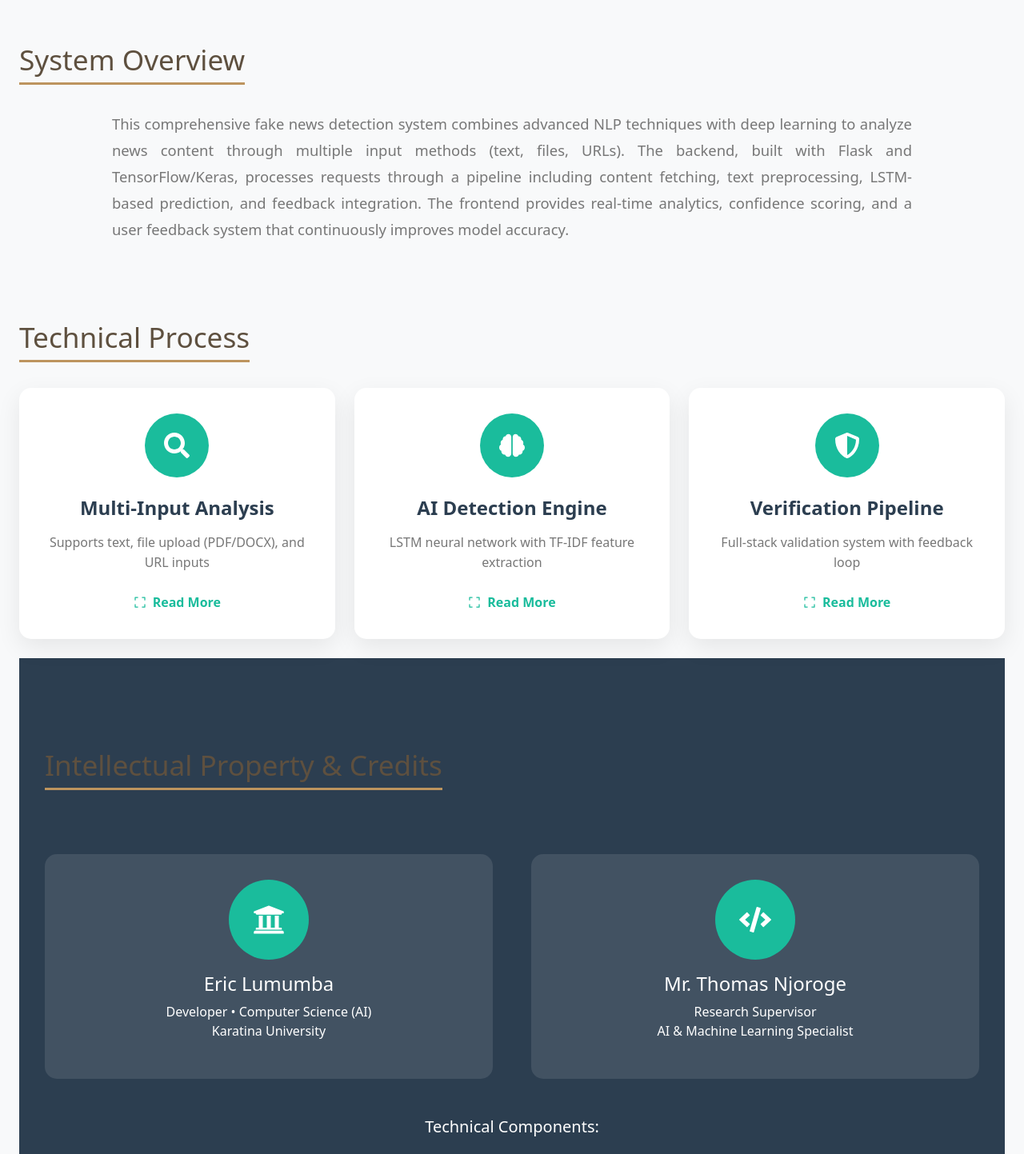
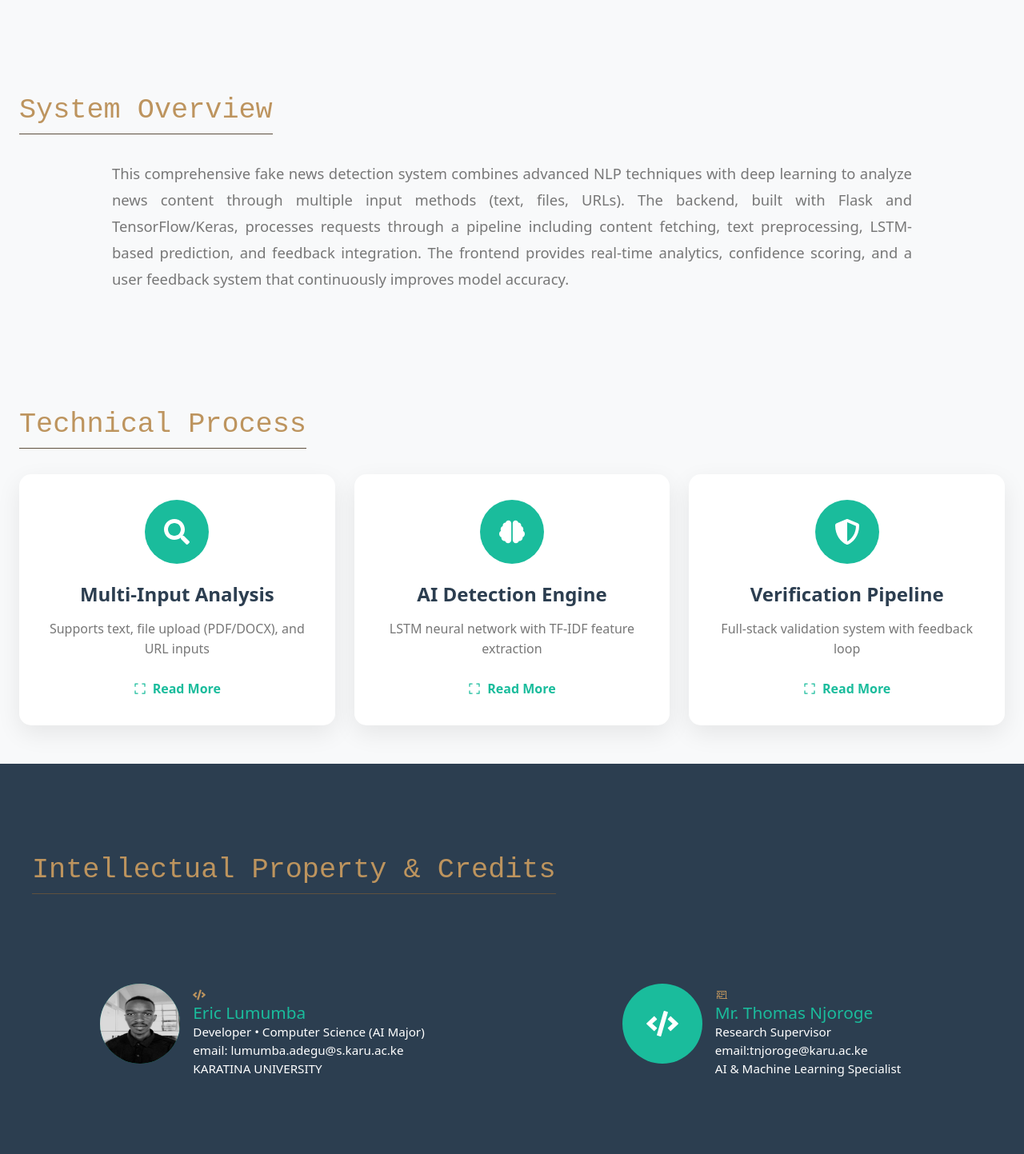
Before and after one commit to Ericadeshh/Fake-News-Detection-AI-System, a React (Vite) app in the folder F.N.D-Project-Codebase/FND_Frontend/: page /about in a window 1280 px wide. Shown: the part 233-1676 px from the top of the page at 80% size. Built offline with nearby package versions, Linux system fonts and the light colour scheme.

Commit message:
Complete About.tsx UI update

```diff
--- a/F.N.D-Project-Codebase/FND_Frontend/index.html
+++ b/F.N.D-Project-Codebase/FND_Frontend/index.html
@@ -11,6 +11,11 @@
       rel="stylesheet"
     />
 
+    <link
+      href="https://fonts.googleapis.com/css2?family=Orbitron&display=swap"
+      rel="stylesheet"
+    />
+
     <meta name="viewport" content="width=device-width, initial-scale=1.0" />
     <title>Vite + React + TS</title>
   </head>
--- a/F.N.D-Project-Codebase/FND_Frontend/src/components/header.module.css
+++ b/F.N.D-Project-Codebase/FND_Frontend/src/components/header.module.css
@@ -4,10 +4,10 @@
   top: 0;
   left: 0;
   right: 0;
-  background-color: #ffffff;
+  background-color: rgb(255, 255, 255, 0.1);
   z-index: 1000;
   padding: 0.1rem 0.3em;
-  box-shadow: 0 2px 10px rgba(0, 0, 0, 0.05);
+  /*box-shadow: 0 2px 10px rgba(0, 0, 0, 0.05);*/
 }
 
 .mainHeaderContainer {
@@ -16,7 +16,7 @@
   align-items: center;
   max-width: 1400px;
   margin: 0 auto;
-  padding: 0.5rem 1rem;
+  padding: 0.9rem 1rem;
 }
 
 .headerIcon {
--- a/F.N.D-Project-Codebase/FND_Frontend/src/pages/About.module.css
+++ b/F.N.D-Project-Codebase/FND_Frontend/src/pages/About.module.css
@@ -1,5 +1,8 @@
 .aboutSection {
-  padding: 4rem 1.5rem;
+  padding-top: 4rem;
+  padding-bottom: 0rem;
+  padding-left: 0rem;
+  padding-right: 0rem;
   background-color: #f8f9fa;
   min-height: 100vh;
   display: flex;
@@ -13,8 +16,14 @@
   margin-bottom: 3rem;
   text-align: center;
   padding: 0 1rem;
+  display: flex;
+  flex-direction: column;
+  align-items: center;
 }
-
+.overview,
+.howItWorks {
+  padding: 1.5rem;
+}
 .titleIcon {
   color: #1abc9c;
   margin-right: 1.5rem;
@@ -23,12 +32,13 @@
 }
 
 .sectionTitle {
-  color: #5e503f;
+  color: #bd945e;
   font-size: 2.2rem;
   margin: 3rem 0 2rem;
   padding-bottom: 0.5rem;
-  border-bottom: 3px solid #bd945e;
+  border-bottom: 1px solid #5e503f;
   display: inline-block;
+  font-family: "Roboto Mono", monospace; /* Robotic-style font */
 }
 
 .sectionText {
@@ -144,10 +154,14 @@
 }
 
 .profileCard {
-  background: rgba(255, 255, 255, 0.1);
+  display: flex;
+  gap: 1rem;
+  flex-wrap: wrap;
+  margin: 0 auto;
+  background: transparent;
   padding: 2rem;
   border-radius: 15px;
-  text-align: center;
+  text-align: left;
   transition: transform 0.3s ease;
 }
 
@@ -166,12 +180,33 @@
   justify-content: center;
   font-size: 2.5rem;
 }
-
+.profileImage img {
+  width: 100%;
+  height: 100%;
+  border-radius: 50%;
+}
+.overlayIcon {
+  color: #bd945e;
+}
+.profileCard p {
+  color: #fff;
+  font-size: 0.95rem;
+}
+.profileCard h4 {
+  color: #1abc9c;
+  font-size: 1.3rem;
+  font-weight: 500;
+  margin: 0;
+}
 .techStack {
   text-align: center;
   margin: 3rem 0;
 }
-
+.techStack h5 {
+  color: #bd945e;
+  font-size: 1.3rem;
+  margin-bottom: 1.5rem;
+}
 .techIcons {
   display: flex;
   justify-content: center;
--- a/F.N.D-Project-Codebase/FND_Frontend/src/pages/About.tsx
+++ b/F.N.D-Project-Codebase/FND_Frontend/src/pages/About.tsx
@@ -7,11 +7,13 @@ import {
   FaShieldAlt,
   FaCode,
   FaDatabase,
-  FaUniversity,
 } from "react-icons/fa";
 import { motion, AnimatePresence } from "framer-motion";
 import { SiTensorflow, SiFlask } from "react-icons/si";
 import { AiOutlineExpand } from "react-icons/ai";
+import { LiaChalkboardTeacherSolid } from "react-icons/lia";
+
+import passportImg from "../assets/passport.jpg";
 
 const About = () => {
   const [isMounted, setIsMounted] = useState(false);
@@ -150,26 +152,37 @@ const About = () => {
           <div className={styles.profileGrid}>
             <div className={styles.profileCard}>
               <div className={styles.profileImage}>
-                <FaUniversity />
+                <img src={passportImg} alt="Eric Lumumba's Passport" />
               </div>
+              <div className={styles.profileOverlay}>
+                <FaCode className={styles.overlayIcon} />
                 <h4>Eric Lumumba</h4>
                 <p>
-                Developer • Computer Science (AI)
+                  Developer • Computer Science (AI Major)
                   <br />
-                Karatina University
+                  email: lumumba.adegu@s.karu.ac.ke
+                  <br />
+                  KARATINA UNIVERSITY
                 </p>
+              </div>
             </div>
 
             <div className={styles.profileCard}>
               <div className={styles.profileImage}>
                 <FaCode />
               </div>
+
+              <div className={styles.profileOverlay}>
+                <LiaChalkboardTeacherSolid className={styles.overlayIcon} />
                 <h4>Mr. Thomas Njoroge</h4>
                 <p>
                   Research Supervisor
                   <br />
+                  email:tnjoroge@karu.ac.ke
+                  <br />
                   AI & Machine Learning Specialist
                 </p>
+              </div>
             </div>
           </div>
 
```
Also changed, not shown: F.N.D-Project-Codebase/FND_Frontend/src/assets/passport.jpg (added). Lines whose indentation alone changed are shown as unchanged.
